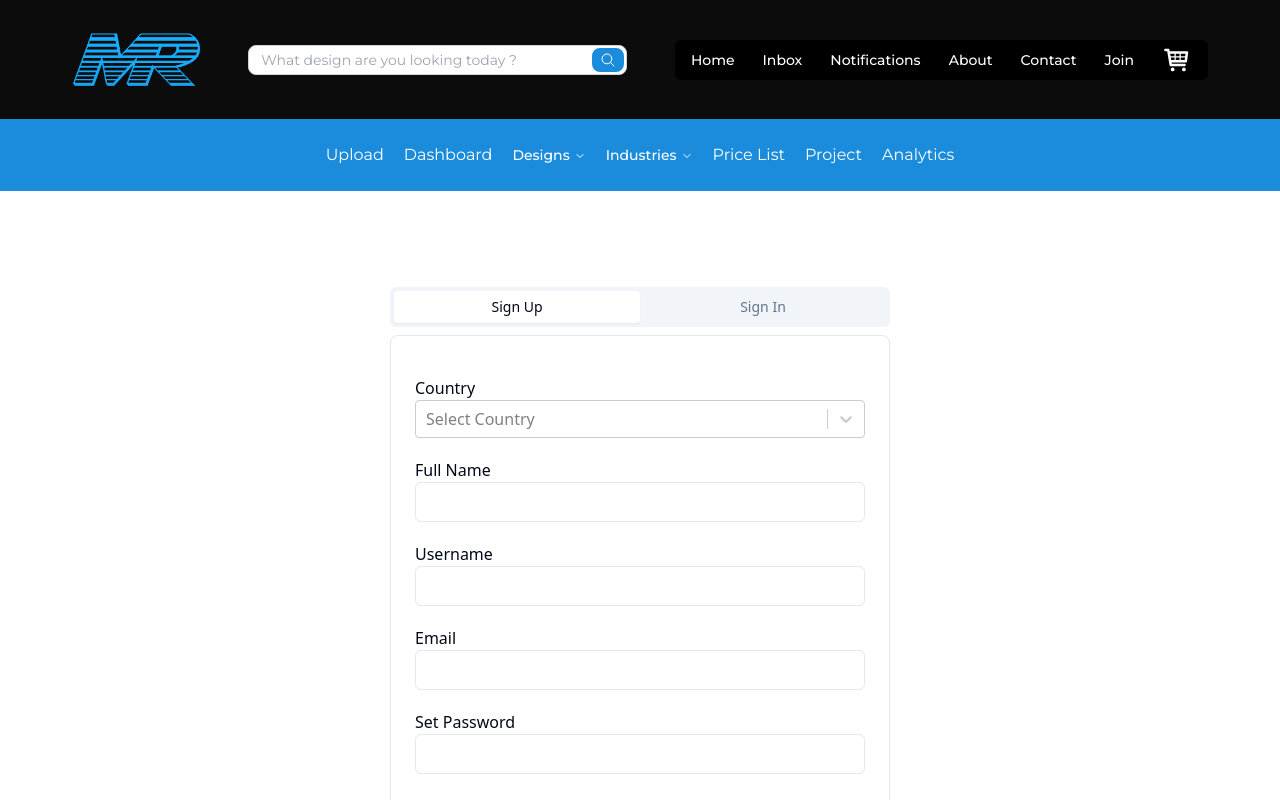
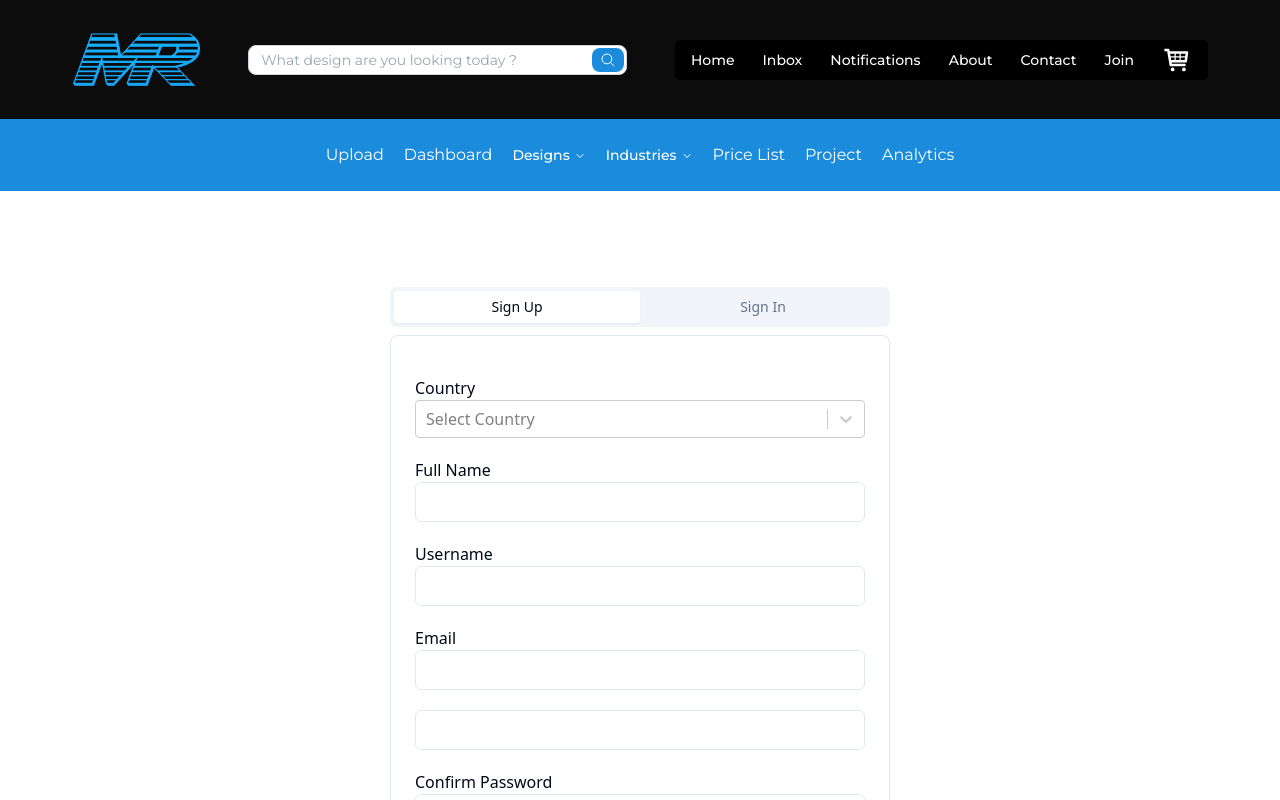
Before and after one commit to kaziahosunhabibripon/mrclient, a React (Vite) app: page /authentication in a window 1280 px wide. Shown: the top 800 px of the page. Built offline with nearby package versions, Linux system fonts and the light colour scheme.

Commit message:
authentication done

```diff
--- a/package.json
+++ b/package.json
@@ -21,6 +21,7 @@
     "@reduxjs/toolkit": "^2.0.1",
     "class-variance-authority": "^0.7.0",
     "clsx": "^2.0.0",
+    "firebase": "^10.7.1",
     "lucide-react": "^0.298.0",
     "react": "^18.2.0",
     "react-dom": "^18.2.0",
--- a/src/Pages/Authentication/Register/Register.jsx
+++ b/src/Pages/Authentication/Register/Register.jsx
@@ -4,8 +4,16 @@ import { Label } from "@radix-ui/react-menubar";
 import React from "react";
 import Creatable from "react-select/creatable";
 import { useForm } from "react-hook-form";
+import { createUser } from "@/redux/features/users/userSlice";
+import { useDispatch, useSelector } from "react-redux";
 
 const Register = () => {
+  const { email, name, isLoading } = useSelector((state) => state.userSlice);
+
+  console.log(email, name);
+
+  const dispatch = useDispatch();
+
   const {
     register,
     handleSubmit,
@@ -14,9 +22,13 @@ const Register = () => {
   } = useForm();
 
   const passwordRegex =
-    /^(?=.*[a-z])(?=.*[A-Z])(?=.*\d)(?=.*[@$!%*?&])[A-Za-z\d@$!%*?&]{8,}$/;
+    /^(?=.*[a-z])(?=.*[A-Z])(?=.*[@$!%*?&])[A-Za-z\d@$!%*?&]{8,16}$/;
 
-  const onSubmit = (data) => console.log(data);
+  const onSubmit = (data) => {
+    const { name, email, password } = data;
+    dispatch(createUser({ email, password, name }));
+  };
+
   return (
     <>
       <form
@@ -49,7 +61,7 @@ const Register = () => {
 
         <div>
           <Label>Full Name</Label>
-          <Input {...register("name", { required: true })} />
+          <Input type="text" {...register("name", { required: true })} />
           {errors.name && (
             <span className="text-red-500">This field is required</span>
           )}
@@ -57,7 +69,7 @@ const Register = () => {
 
         <div>
           <Label>Username</Label>
-          <Input {...register("username", { required: true })} />
+          <Input type="text" {...register("username", { required: true })} />
           {errors.username && (
             <span className="text-red-500">This field is required</span>
           )}
@@ -66,13 +78,9 @@ const Register = () => {
         <div>
           <Label>Email</Label>
           <Input
+            type="email"
             {...register("email", {
               required: true,
-              pattern: {
-                value: passwordRegex,
-                message:
-                  "Password must be at least 8 characters long and include at least one uppercase letter, one lowercase letter, one number, and one special character.",
-              },
             })}
           />
           {errors.email && (
@@ -80,19 +88,33 @@ const Register = () => {
           )}
         </div>
 
-        <div>
-          <Label>Set Password</Label>
-          <Input {...register("password", { required: true })} />
-          {errors.password && (
-            <span className="text-red-500">This field is required</span>
-          )}
-        </div>
+        <Input
+          type="password"
+          {...register("password", {
+            required: "Password is required",
+            pattern: {
+              value: {
+                source: passwordRegex.source,
+                flags: passwordRegex.flags,
+              },
+              message:
+                "Password must be at least 8 characters long and include at least one uppercase letter, one lowercase letter, one number, and one special character.",
+            },
+          })}
+        />
 
         <div>
           <Label>Confirm Password</Label>
-          <Input {...register("confirmPass", { required: true })} />
+          <Input
+            type="password"
+            {...register("confirmPass", {
+              required: "Confirmation password is required",
+              validate: (value) =>
+                value === watch("password") || "Passwords do not match",
+            })}
+          />
           {errors.confirmPass && (
-            <span className="text-red-500">This field is required</span>
+            <span className="text-red-500">{errors.confirmPass.message}</span>
           )}
         </div>
 
--- /dev/null
+++ b/src/firebase/firebase.config.js
@@ -0,0 +1,22 @@
+// Import the functions you need from the SDKs you need
+import { initializeApp } from "firebase/app";
+import { getAuth } from "firebase/auth";
+// TODO: Add SDKs for Firebase products that you want to use
+// https://firebase.google.com/docs/web/setup#available-libraries
+
+// Your web app's Firebase configuration
+const firebaseConfig = {
+  apiKey: "AIzaSyDpsioAcnrpSEz6TP_XwjhmeX0iY_euNws",
+  authDomain: "mr-project-b2d76.firebaseapp.com",
+  projectId: "mr-project-b2d76",
+  storageBucket: "mr-project-b2d76.appspot.com",
+  messagingSenderId: "631134218281",
+  appId: "1:631134218281:web:3e144f601b78a297a79438",
+};
+
+// Initialize Firebase
+const app = initializeApp(firebaseConfig);
+
+const auth = getAuth(app);
+
+export { auth, app };
--- /dev/null
+++ b/src/redux/features/users/userSlice.js
@@ -0,0 +1,157 @@
+import { createAsyncThunk, createSlice } from "@reduxjs/toolkit";
+import {
+  GoogleAuthProvider,
+  createUserWithEmailAndPassword,
+  signInWithEmailAndPassword,
+  signInWithPopup,
+  updateProfile,
+} from "firebase/auth";
+import { auth } from "../../../firebase/firebase.config";
+const initialState = {
+  name: "",
+  email: "",
+  photo: "",
+  password: "",
+  address: "",
+  phone: "",
+  isLoading: true,
+  isError: false,
+  error: "",
+};
+
+export const createUser = createAsyncThunk(
+  "userSlice/createUser",
+  async ({ email, password, name }) => {
+    const data = await createUserWithEmailAndPassword(auth, email, password);
+
+    await updateProfile(auth.currentUser, {
+      displayName: name,
+    });
+
+    return {
+      email: data.user.email,
+      name: data.user.displayName,
+    };
+  }
+);
+
+export const loginUser = createAsyncThunk(
+  "userSlice/loginUser",
+  async ({ email, password }) => {
+    const data = await signInWithEmailAndPassword(auth, email, password);
+
+    return {
+      email: data.user.email,
+      name: data.user.displayName,
+    };
+  }
+);
+
+const googleProvider = new GoogleAuthProvider();
+
+export const googleLogin = createAsyncThunk(
+  "userSlice/googleLogin",
+  async () => {
+    const data = await signInWithPopup(auth, googleProvider);
+
+    return {
+      email: data.user.email,
+      name: data.user.displayName,
+    };
+  }
+);
+
+const userSlice = createSlice({
+  name: "userSlice",
+  initialState,
+  reducers: {
+    setUser: (state, { payload }) => {
+      state.name = payload.name;
+      state.email = payload.email;
+    },
+    toggleLoading: (state, { payload }) => {
+      state.isLoading = payload;
+    },
+    logout: (state) => {
+      state.name = "";
+      state.email = "";
+    },
+  },
+  extraReducers: (builder) => {
+    builder
+      .addCase(createUser.pending, (state) => {
+        state.isLoading = true;
+        state.isError = false;
+        state.error = "";
+        state.name = "";
+        state.email = "";
+      })
+
+      .addCase(createUser.fulfilled, (state, { payload }) => {
+        state.isLoading = false;
+        state.isError = false;
+        state.error = "";
+        state.name = payload.name;
+        state.email = payload.email;
+      })
+
+      .addCase(createUser.rejected, (state, action) => {
+        state.isLoading = false;
+        state.isError = true;
+        state.error = action.error.message;
+        state.name = "";
+        state.email = "";
+      })
+
+      .addCase(loginUser.pending, (state) => {
+        state.isLoading = true;
+        state.isError = false;
+        state.error = "";
+        state.name = "";
+        state.email = "";
+      })
+
+      .addCase(loginUser.fulfilled, (state, { payload }) => {
+        state.isLoading = false;
+        state.isError = false;
+        state.error = "";
+        state.name = payload.name;
+        state.email = payload.email;
+      })
+
+      .addCase(loginUser.rejected, (state, action) => {
+        state.isLoading = false;
+        state.isError = true;
+        state.error = action.error.message;
+        state.name = "";
+        state.email = "";
+      })
+
+      .addCase(googleLogin.pending, (state) => {
+        state.isLoading = true;
+        state.isError = false;
+        state.error = "";
+        state.name = "";
+        state.email = "";
+      })
+
+      .addCase(googleLogin.fulfilled, (state, { payload }) => {
+        state.isLoading = false;
+        state.isError = false;
+        state.error = "";
+        state.name = payload.name;
+        state.email = payload.email;
+      })
+
+      .addCase(googleLogin.rejected, (state, action) => {
+        state.isLoading = false;
+        state.isError = true;
+        state.error = action.error.message;
+        state.name = "";
+        state.email = "";
+      });
+  },
+});
+
+export const { setUser, toggleLoading, logout } = userSlice.actions;
+export default userSlice.reducer;
--- a/src/redux/store.js
+++ b/src/redux/store.js
@@ -1,8 +1,9 @@
 import { configureStore } from "@reduxjs/toolkit";
 import baseApi from "./features/baseApi/baseApi";
-
+import userSlice from "./features/users/userSlice";
 export const store = configureStore({
   reducer: {
+    userSlice: userSlice,
     [baseApi.reducerPath]: baseApi.reducer,
   },
 
```
Also changed, not shown: 1 other file (tests, documents, lock files or other folders).
